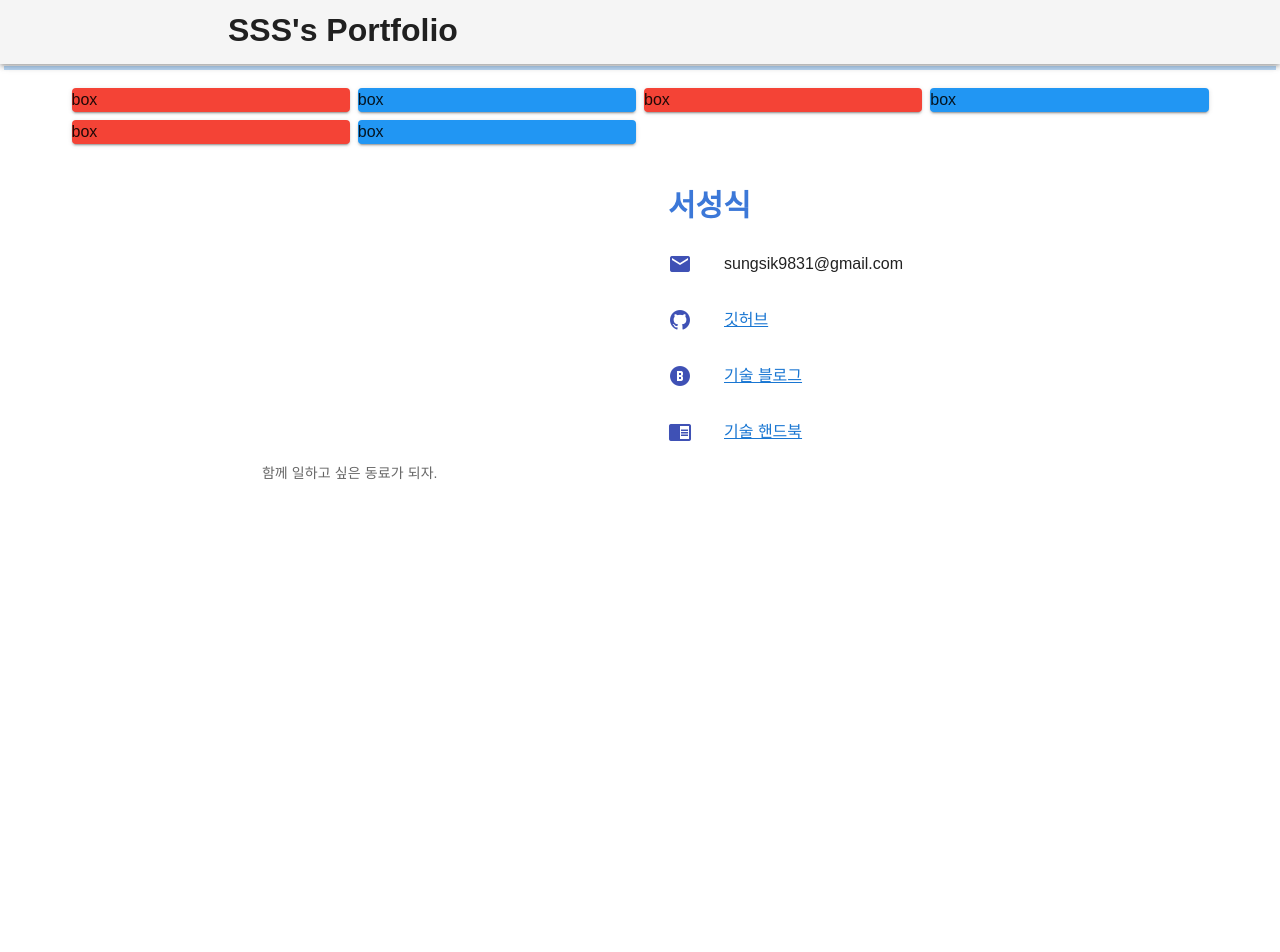
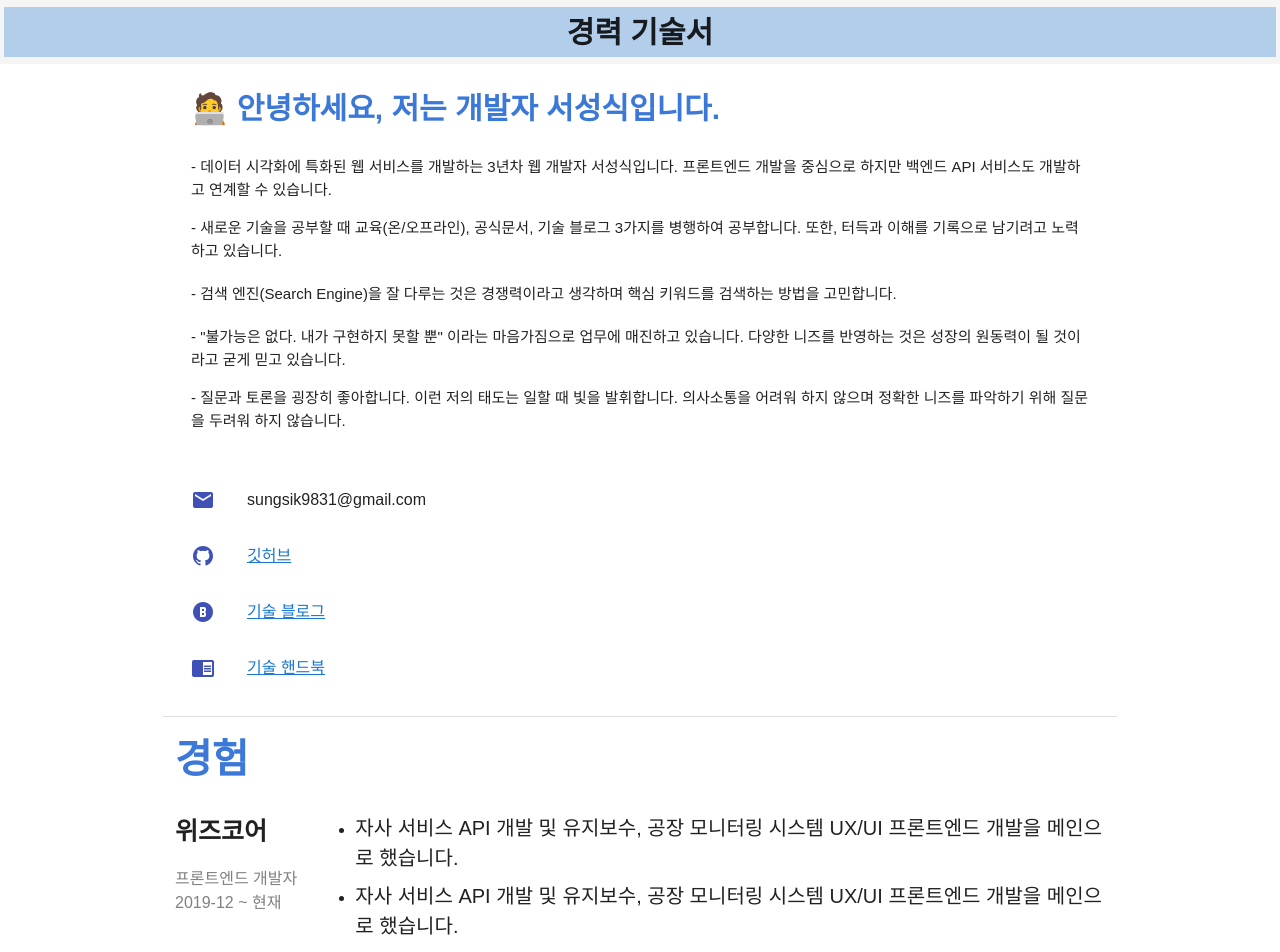
Before and after one commit to s-seongsik/nuxtjs-resume, a Nuxt app: page / in a window 1280 px wide. Shown: the top 952 px of the page. Before the commit the page ends 800 px from the top, so only its background shows below. Built offline with nearby package versions, Linux system fonts and the light colour scheme.

Commit message:
리팩토링 2일차 2022-03-28

```diff
--- /dev/null
+++ b/components/refactoring/Experience.vue
@@ -0,0 +1,49 @@
+<template>
+  <v-container fluid grid-list-md>
+    <v-layout row wrap>
+        <v-flex xs12 sm12 md12 lg12 xl12>
+            <v-card  elevation="0" style="text-align:left; margin-bottom:1rem;" class="mx-auto">
+                <h2 style="font-size:40px; color:rgb(60, 120, 216);">경험</h2>
+            </v-card>
+        </v-flex>
+
+
+        <v-flex xs12 sm3 md2 lg2 xl2>
+            <v-card elevation="0">
+                <h2 style="font-size:25px; margin-bottom:1rem;">위즈코어</h2>
+                <p style="color:gray; margin-bottom:0;">프론트엔드 개발자</p>
+                <p style="color:gray">2019-12 ~ 현재</p>
+            </v-card>
+        </v-flex>
+        <v-flex xs12 sm9 md10 lg10 xl10>
+            <v-card elevation="0">
+                <ul>
+                    <li><p style="margin-bottom: 0.5rem; font-size:20px;"> 자사 서비스 API 개발 및 유지보수, 공장 모니터링 시스템 UX/UI 프론트엔드 개발을 메인으로 했습니다. </p></li>
+                    <li><p style="margin-bottom: 0.5rem; font-size:20px;"> 자사 서비스 API 개발 및 유지보수, 공장 모니터링 시스템 UX/UI 프론트엔드 개발을 메인으로 했습니다. </p></li>
+                    <li><p style="margin-bottom: 0.5rem; font-size:20px;"> 자사 서비스 API 개발 및 유지보수, 공장 모니터링 시스템 UX/UI 프론트엔드 개발을 메인으로 했습니다. </p></li>
+                    <li><p style="margin-bottom: 0.5rem; font-size:20px;"> 자사 서비스 API 개발 및 유지보수, 공장 모니터링 시스템 UX/UI 프론트엔드 개발을 메인으로 했습니다. </p></li>
+                    <li><p style="margin-bottom: 0.5rem; font-size:20px;"> 자사 서비스 API 개발 및 유지보수, 공장 모니터링 시스템 UX/UI 프론트엔드 개발을 메인으로 했습니다. </p></li>
+                </ul>
+            </v-card>
+        </v-flex>
+
+
+
+
+
+    </v-layout>
+</v-container>
+</template>
+
+<script>
+import { mapState }from "vuex"
+export default {
+    computed: {
+        ...mapState(['experience'])
+    },
+}
+</script>
+
+<style>
+
+</style>
--- a/components/refactoring/Profile.vue
+++ b/components/refactoring/Profile.vue
@@ -1,36 +1,36 @@
 <template>
 <v-container fluid grid-list-md>
   <v-layout row wrap>
-    <v-flex xs12 sm6 md4 lg3 xl2>
-      <v-card color="red">
-        box
+    <v-flex xs12 sm12>
+      <v-card elevation="0">
+        <v-list>
+            <!-- about me -->
+            <v-list-item >
+                   <h2 style="font-size:30px; color:rgb(60, 120, 216);">🧑‍💻 안녕하세요, 저는 개발자 서성식입니다.</h2>
+            </v-list-item>
+
+            <br>
+
+            <v-list-item v-for="(value, index) in about.data" :key="index">
+                <p style="font-size:15px;">- {{value}}</p>
+            </v-list-item>
+
+            <br>
+
+            <!-- contact -->
+            <v-list-item v-for="(value, index) in profile.data.contact" :key="index">
+                <v-list-item-icon>
+                    <v-icon color="indigo">
+                    {{value.icon}}
+                    </v-icon>
+                </v-list-item-icon>
+                    <v-list-item-title v-if="value.link"><a :href="value.link" target="_blank">{{value.text}}</a></v-list-item-title>
+                    <v-list-item-title v-else>{{value.text}}</v-list-item-title>
+            </v-list-item>
+          </v-list>
       </v-card>
     </v-flex>
-    <v-flex xs12 sm6 md4 lg3 xl2>
-      <v-card color="blue">
-        box
-      </v-card>
-    </v-flex>
-    <v-flex xs12 sm6 md4 lg3 xl2>
-      <v-card color="red">
-        box
-      </v-card>
-    </v-flex>
-    <v-flex xs12 sm6 md4 lg3 xl2>
-      <v-card color="blue">
-        box
-      </v-card>
-    </v-flex>
-    <v-flex xs12 sm6 md4 lg3 xl2>
-      <v-card color="red">
-        box
-      </v-card>
-    </v-flex>
-    <v-flex xs12 sm6 md4 lg3 xl2>
-      <v-card color="blue">
-        box
-      </v-card>
-    </v-flex>
+
   </v-layout>
 </v-container>
 </template>
@@ -39,7 +39,7 @@
 import { mapState }from "vuex"
 export default {
     computed: {
-        ...mapState(['profile'])
+        ...mapState(['profile', 'about'])
     }
 }
 </script>
--- a/components/resume/About.vue
+++ b/components/resume/About.vue
@@ -13,7 +13,7 @@
                     <p v-if="index<about.data.length-1" style="margin-bottom: 1.5rem; font-size:20px;">{{value}}</p>
                     <p v-else style="font-size:20px;">{{value}}</p>
                 </div>
-                </v-card>
+            </v-card>
         </v-col>
     </v-row>
 </v-container>
--- a/components/resume/Certificate.vue
+++ b/components/resume/Certificate.vue
@@ -12,7 +12,6 @@
                         <h4>{{ value.status }}</h4>
                     </v-card>
                 </v-col>
-
                 <v-col sm="9">
                     <v-card elevation="0" class="mx-auto" style="padding-left:2rem;">
                         <h2 style="font-size:25px; margin-bottom:0;">{{ value.title }}</h2>
--- a/layouts/Appbar.vue
+++ b/layouts/Appbar.vue
@@ -1,17 +1,15 @@
 <template>
-
-  <v-app-bar id="app-bar" app>
+  <v-app-bar id="app-bar" app elevation="0">
     <v-row justify="center" align="center">
-        <v-col cols="12" md="8">
-          <h1>SSS's Portfolio</h1>
-        </v-col>
-
-
-        <v-col sm="12" style="padding:0">
-              <v-progress-linear
+      <v-flex xs12 sm12 >
+        <v-toolbar-title>
+          <v-progress-linear
                 v-model="value"
-              ></v-progress-linear>
-        </v-col>
+                height="50"
+              ><h2>경력 기술서</h2>
+          </v-progress-linear>
+        </v-toolbar-title>
+      </v-flex>
       </v-row>
   </v-app-bar>
 </template>
--- a/pages/index.vue
+++ b/pages/index.vue
@@ -1,8 +1,11 @@
 <template>
-  <v-container>
-        <RfProfile/>
-        <Profile/>
-  </v-container>
+  <v-row justify="center">
+    <v-col cols="12" md="9">
+          <RfProfile/>
+          <v-divider></v-divider>
+          <RfExperience/>
+    </v-col>
+  </v-row>
 </template>
 
 <script>
@@ -21,6 +24,7 @@ export default {
 
     /** 리팩토링 컴포넌트 */
     RfProfile: () => import('~/components/refactoring/Profile.vue'),
+    RfExperience: () => import('~/components/refactoring/Experience.vue'),
   }
 }
 </script>
```
